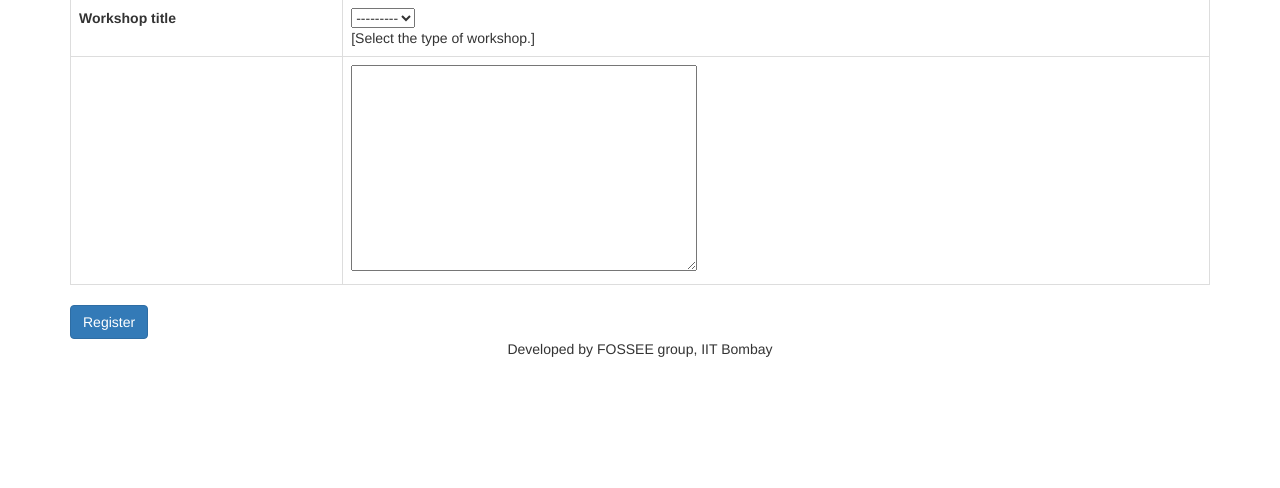
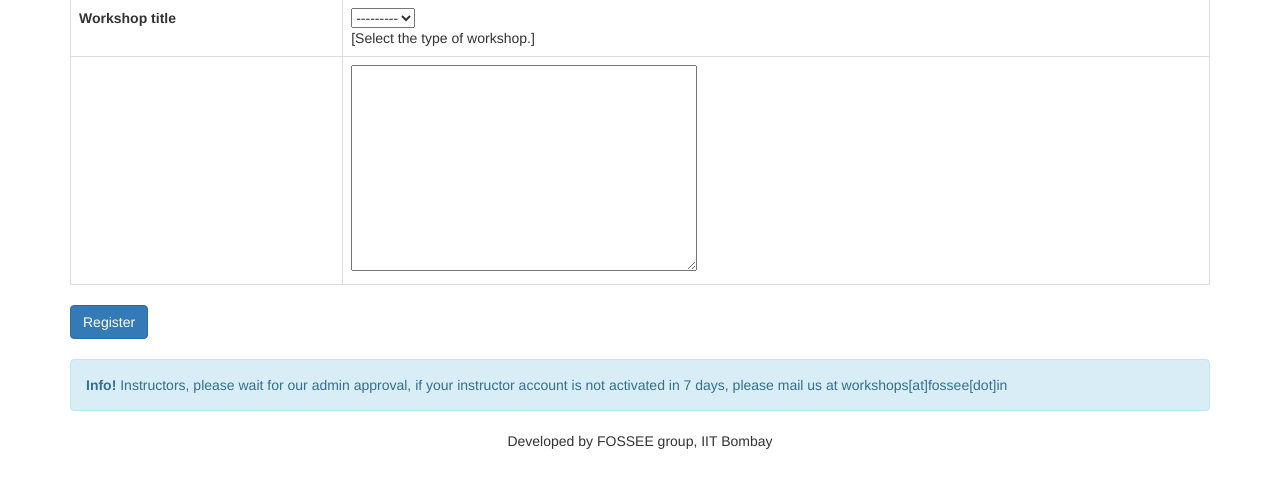
Before and after one commit to FOSSEE/workshop_booking, a Django app: template workshop_app/templates/workshop_app/register.html in a window 1280 px wide. Shown: the part 93-581 px from the top of the page. Run offline with Django 3.2, Linux system fonts and the light colour scheme; the template is opened without the code that fills it: values that come from a table or form of the project are taken from there, others are empty; parts of the project's set-up code (start-up, migrations or seed data) failed here and were passed over; some libraries are stand-ins or nearby versions.

Commit message:
Change Nav-Brand CSS color and Help text in Register

```diff
--- a/workshop_app/forms.py
+++ b/workshop_app/forms.py
@@ -44,10 +44,9 @@
                 help_text='Institute/Organization')
     department = forms.CharField(max_length=64, help_text='Department you work/\
                                 study')
-    position = forms.ChoiceField(help_text='Instructors, please wait \
-                                for our admin approval, if your instructor \
-                                account is not activated in 7 days, please\
-                                mail us at workshops[at]fossee[dot]in',
+    position = forms.ChoiceField(help_text='Select Coordinator if you want to organise a workshop\
+                                    in your college/school. <br> Select Instructor if you want to conduct\
+                                    a workshop.',
                                 choices=position_choices
                                  )
 
--- a/workshop_app/models.py
+++ b/workshop_app/models.py
@@ -29,7 +29,10 @@
                                 Up to 15 digits allowed.")
                             )]
                 ,null=False)
-    position = models.CharField(max_length=32, choices=position_choices)
+    position = models.CharField(max_length=32, choices=position_choices,
+                    help_text='Select Coordinator if you want to organise a workshop\
+                            in your college/school. <br> Select Instructor if you want to conduct\
+                            a workshop.')
     is_email_verified = models.BooleanField(default=False)
     activation_key = models.CharField(max_length=255, blank=True, null=True)
     key_expiry_time = models.DateTimeField(blank=True, null=True)
--- a/workshop_app/static/workshop_app/css/sticky-footer.css
+++ b/workshop_app/static/workshop_app/css/sticky-footer.css
@@ -31,6 +31,11 @@
   background-color: black;
 }
 
+.navbar-custom .navbar-brand:hover{
+  color: black;
+  background-color: #efefef;
+}
+
 /* Footer CSS */
 .footer {
 	position: relative;
--- a/workshop_app/templates/workshop_app/register.html
+++ b/workshop_app/templates/workshop_app/register.html
@@ -19,7 +19,9 @@
 	  </nav>
   {% endblock %}
 
+
 {% block content %}
+
 	<style type="text/css">
     	label.required::after {
     	content: "*";
@@ -34,7 +36,11 @@
 				<table class="table table-bordered">
 					{{ form.as_table }}
 				</table>
+
 				<button class="btn btn-primary" type="submit">Register</button>
-		</form>
+		</form><br>
+		<div class="alert alert-info">
+  			<strong>Info!</strong> Instructors, please wait for our admin approval, if your instructor account is not activated in 7 days, please mail us at workshops[at]fossee[dot]in
+		</div>
 	</div>
 {% endblock %}
```
